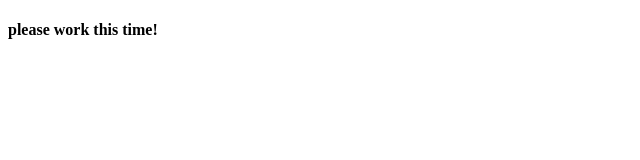
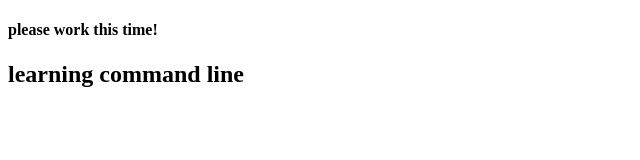
Before and after one commit to Rimjhim2002/test-4, a plain HTML site: page index.html in a window 1280 px wide. Shown: the whole page, without its empty margins (0-640 px from the left). Drawn offline with Linux system fonts and the light colour scheme.

Commit message:
added a header

```diff
--- a/index.html
+++ b/index.html
@@ -7,5 +7,6 @@
 </head>
 <body>
     <h4>please work this time!</h4>
+    <h2>learning command line</h2>
 </body>
 </html>
```
